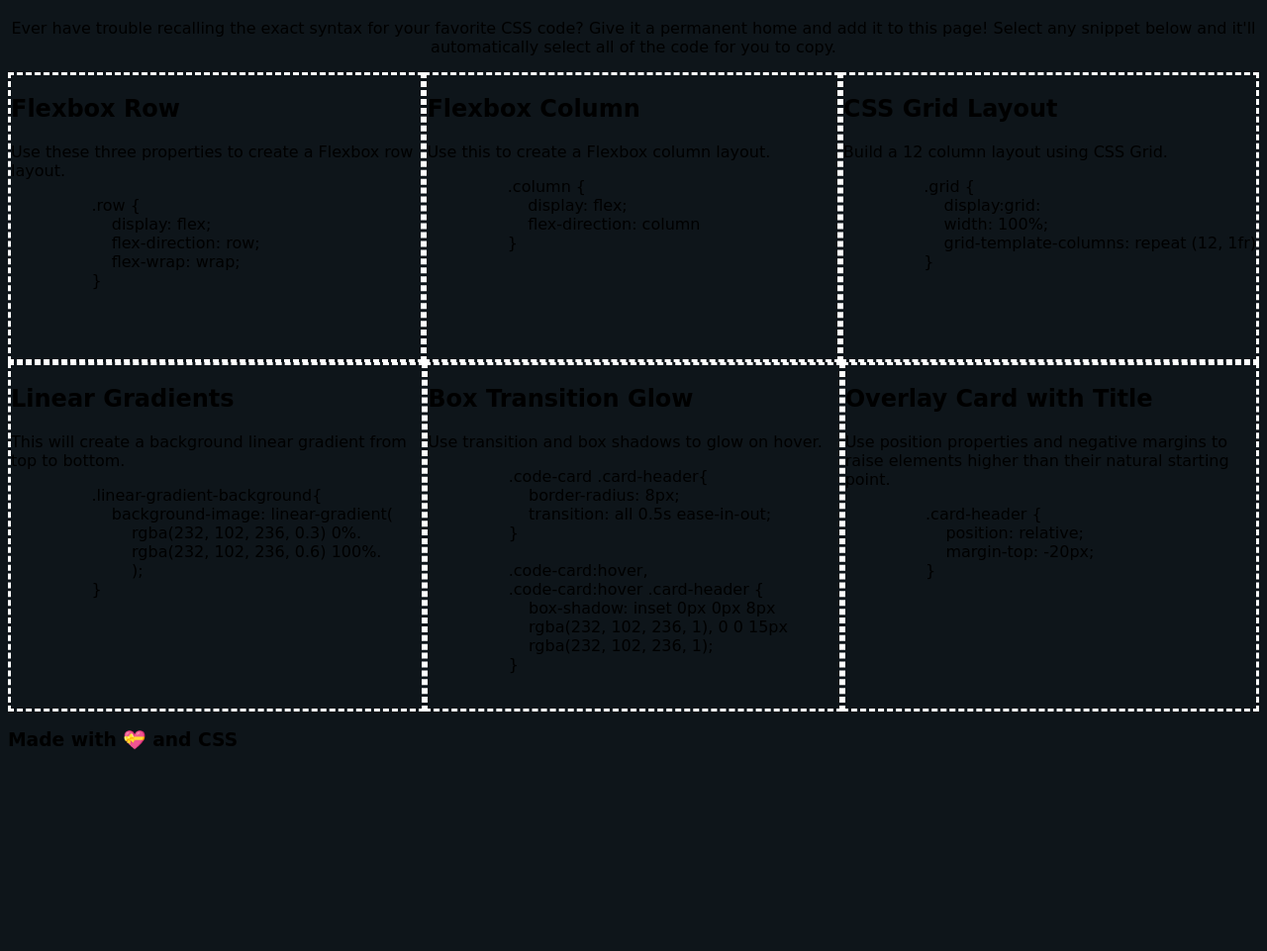
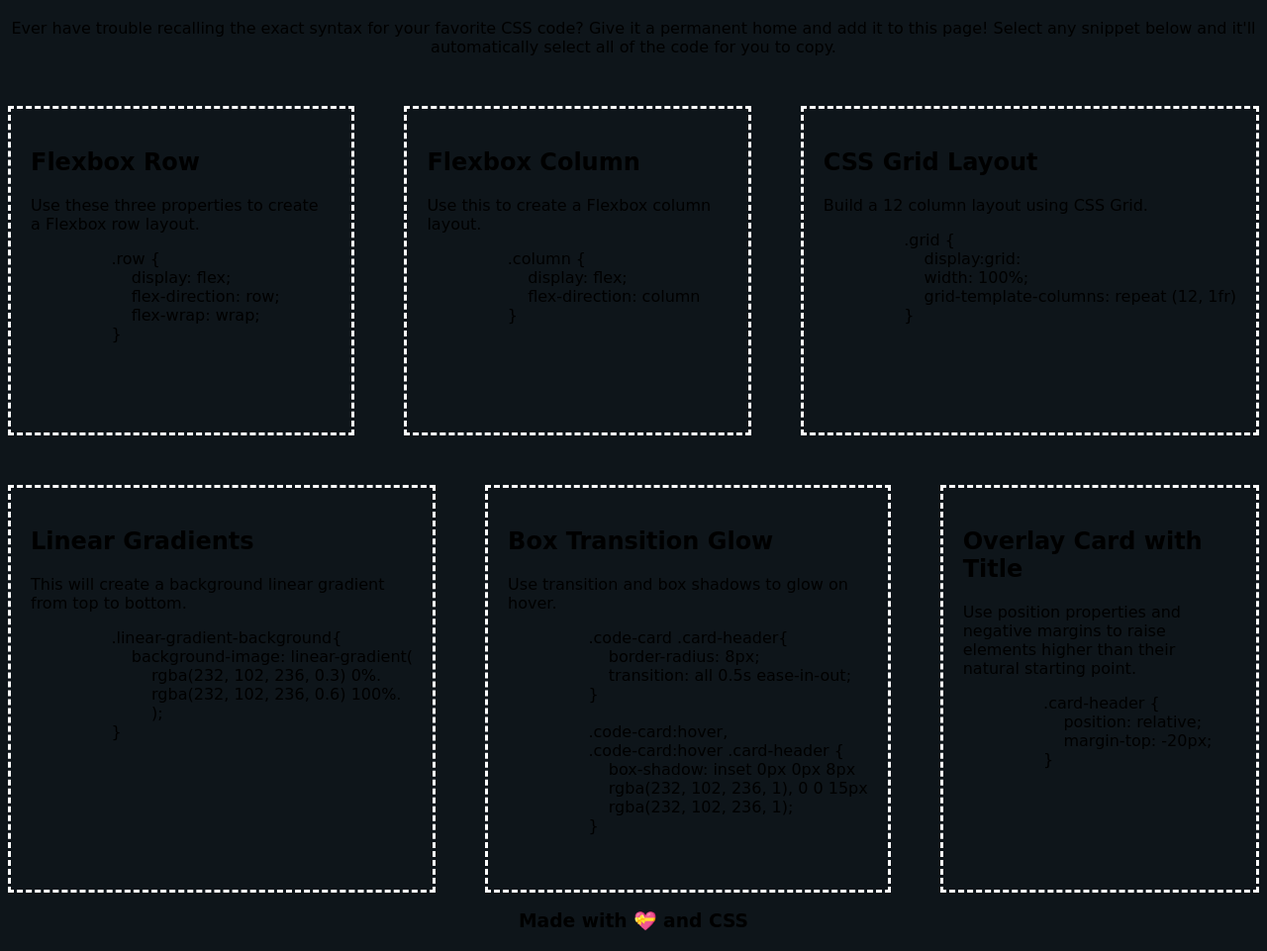
Before and after one commit to PhilipHuang2/CSS-Code-Cheatsheet, a plain HTML site: page index.html in a window 1280 px wide. Shown: the part 62-1023 px from the top of the page at 99% size. Before the commit the page ends 840 px from the top, so only its background shows below. Drawn offline with Linux system fonts and the light colour scheme; a web font is replaced by a local one.

Commit message:
changed css

```diff
--- a/assets/style.css
+++ b/assets/style.css
@@ -4,14 +4,13 @@
     --highlight-color: #CA1000;
     --background-color: #0e151a;
     --border-color:white;
-
-
 }
 
 * {
     box-sizing: border-box;
     background-color: var(--background-color);
     font-family: 'Bungee Spice', cursive;
+    /* font-family: 'Franklin Gothic Medium', 'Arial Narrow', Arial, sans-serif; */
 }
 
 header {
@@ -19,16 +18,21 @@ header {
 }
 
 main {
+    margin-top: 50px;
     display:flex;
+    justify-content: space-around;
     flex-wrap: wrap;
+    /* align-items: stretch; */
+    gap: 50px;
 }
 
 .card {
     border-style: dashed;
     border-color: var(--border-color);
-    flex: 1 0 30%;
+    flex: 1 0 200px;
 
-    /* padding: 5%; */
+    padding: 20px;
+
     /* margin: 10px 20px 10px 20px; */
 }
 
@@ -69,3 +73,7 @@ main {
         width: 90%;
     }
 } */
+
+footer{
+    text-align: center;
+}
```
Also changed, not shown: index.html (+1 -0 lines).
